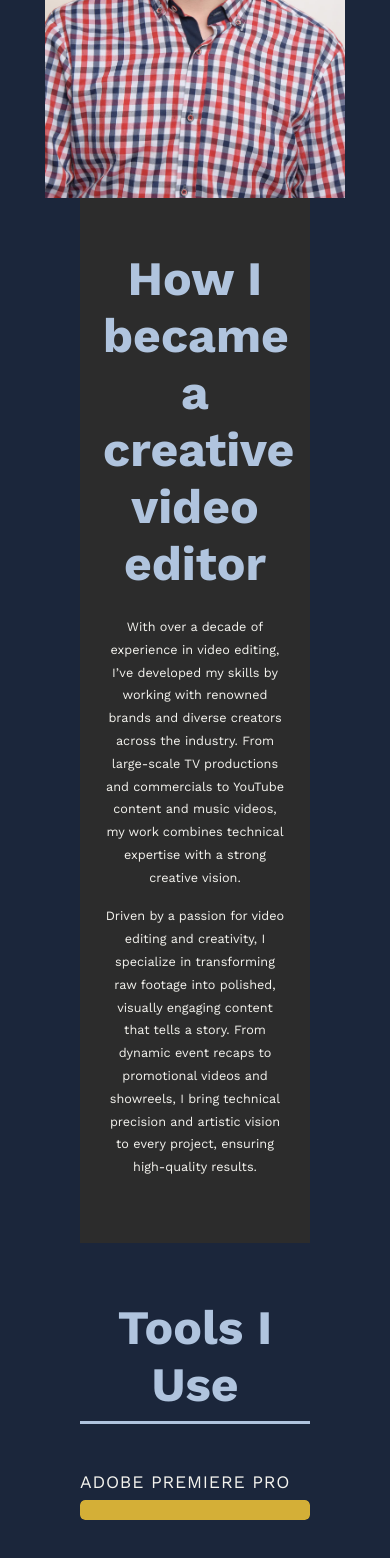
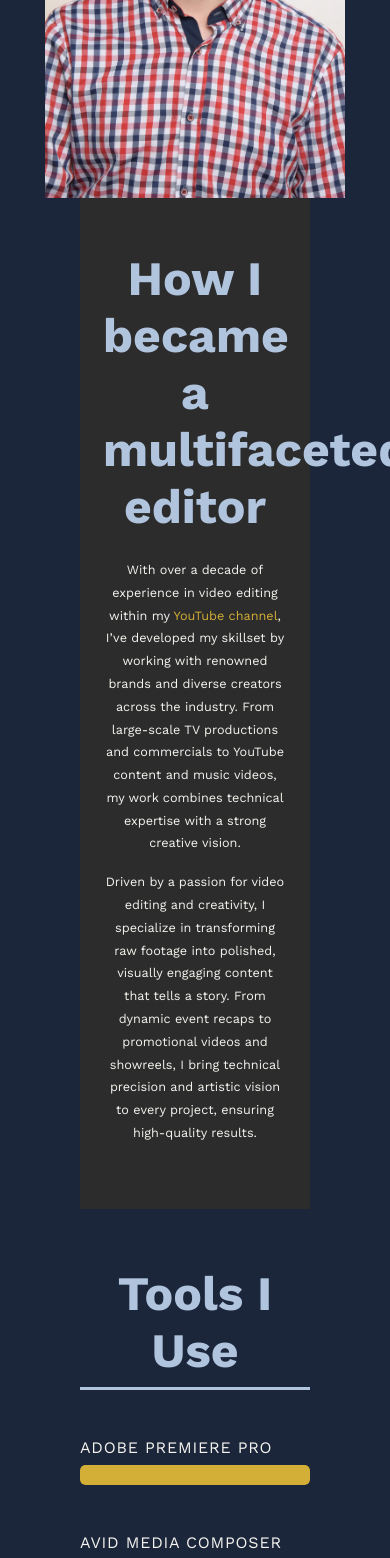
Before and after one commit to afra50/Pokorski-Bartek, a React (Create React App) app: page /about in a window 390 px wide. Shown: the part 432-1990 px from the top of the page. Built offline with nearby package versions, Linux system fonts and the light colour scheme.

Commit message:
about page poprawki

```diff
--- a/src/components/Header.js
+++ b/src/components/Header.js
@@ -42,7 +42,7 @@ function Header() {
         </li>
         <li className="menu-item">
           <NavLink
-            to="/youtube"
+            to="/on-youtube"
             className={({ isActive }) => (isActive ? "active" : "")}
           >
             On YouTube
--- a/src/components/pages/AboutPage.js
+++ b/src/components/pages/AboutPage.js
@@ -1,4 +1,5 @@
 import React, { useRef, useState, useEffect } from "react";
+import { Link } from "react-router-dom";
 import "../../styles/pages/AboutPage.scss";
 import bartekzdjecie from "../../assets/bartek.jpg";
 
@@ -38,10 +39,11 @@ function AboutPage() {
     <section id="about-page">
       <div className="about-hero">
         <div className="hero-text">
-          <h1>How I became a creative video editor</h1>
+          <h1>How I became a multifaceted editor</h1>
           <p>
-            With over a decade of experience in video editing, I’ve developed my
-            skills by working with renowned brands and diverse creators across
+            With over a decade of experience in video editing within my{" "}
+            <Link to="/on-youtube">YouTube channel</Link>, I’ve developed my
+            skillset by working with renowned brands and diverse creators across
             the industry. From large-scale TV productions and commercials to
             YouTube content and music videos, my work combines technical
             expertise with a strong creative vision.
--- a/src/styles/pages/AboutPage.scss
+++ b/src/styles/pages/AboutPage.scss
@@ -29,6 +29,11 @@
                 line-height: 1.8;
                 color: $color-text;
                 margin-bottom: 1rem;
+
+                a {
+                    color: $color-accent-gold;
+                    text-decoration: none;
+                }
             }
         }
 
@@ -69,12 +74,12 @@
             justify-content: center;
             font-family: $font-body;
             text-transform: uppercase;
-            font-size: 1.1rem;
+            font-size: 0.9rem;
 
             li {
-                flex: 1 1 calc(33.333% - 1.5rem);
-                max-width: 300px;
-                min-width: 200px;
+                flex: 1 1 calc(25% - 1.5rem);
+                max-width: 20vw;
+                min-width: 10vw;
                 margin-bottom: 1.5rem;
                 letter-spacing: 0.05rem;
                 color: $color-text;
@@ -254,5 +259,34 @@
                 font-size: 1.5vh;
             }
         }
+
+        .programs-section {
+
+            ul {
+                font-size: 0.7rem;
+
+                li {
+                    flex: 1 1 calc(33.333% - 1.5rem);
+                    max-width: 30vw;
+                    min-width: 20vw;
+                }
+            }
+        }
     }
 }
+
+@media (max-width: 767px) {
+    #about-page {
+        .programs-section {
+            ul {
+                font-size: 1rem;
+
+                li {
+                    flex: 1 1 calc(50% - 1.5rem);
+                    max-width: 60vw;
+                    min-width: 30vw;
+                }
+            }
+        }
+    }
+}
```
Also changed, not shown: 12 other files (tests, documents, lock files or other folders).
